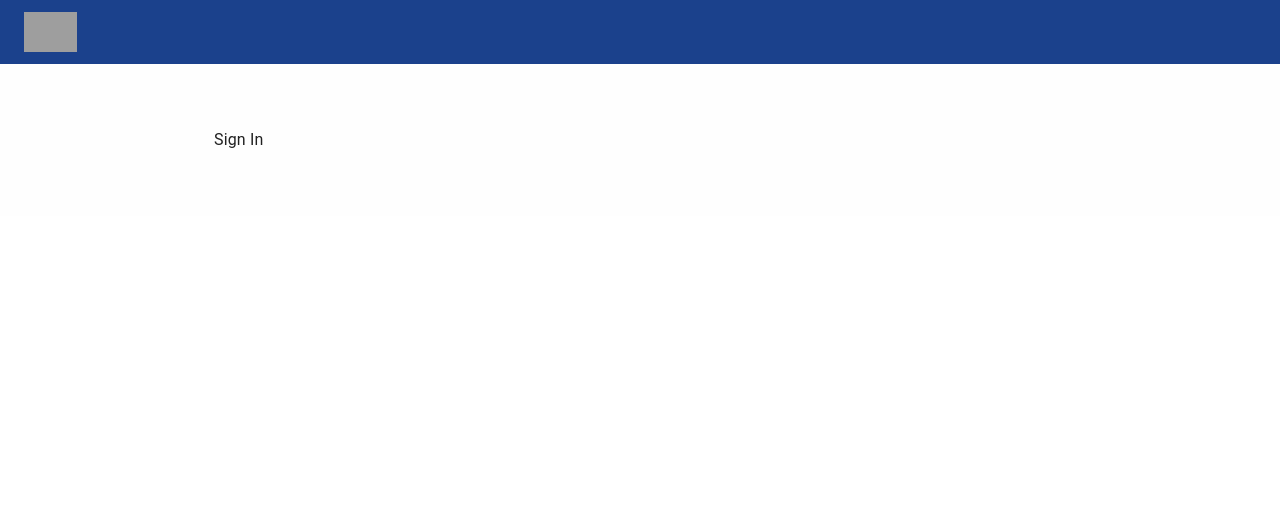
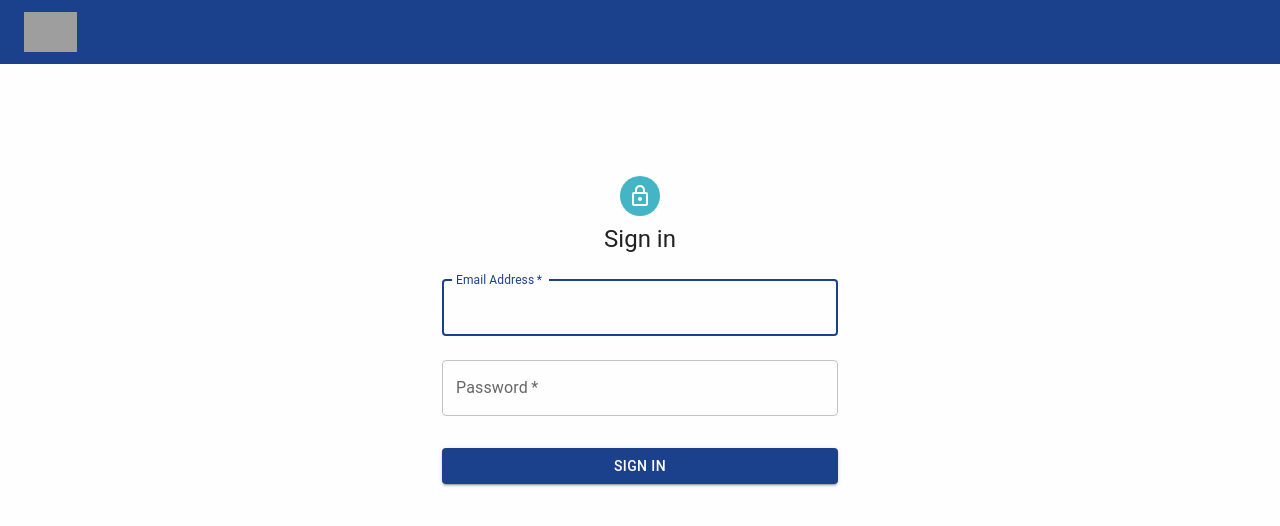
Before and after one commit to sebasnop/factored-frontend, a React (Create React App) app: page /login in a window 1280 px wide. Shown: the top 526 px of the page. Built offline with nearby package versions, Linux system fonts and the light colour scheme; grey boxes are pictures that could not be loaded.

Commit message:
feat: Login form developed.
Material Icons were added. Secondary color on theme was modified.

```diff
--- a/package.json
+++ b/package.json
@@ -5,6 +5,7 @@
   "dependencies": {
     "@emotion/react": "^11.11.4",
     "@emotion/styled": "^11.11.5",
+    "@mui/icons-material": "^5.15.19",
     "@mui/material": "^5.15.19",
     "@testing-library/jest-dom": "^5.17.0",
     "@testing-library/react": "^13.4.0",
--- a/src/pages/LoginPage.tsx
+++ b/src/pages/LoginPage.tsx
@@ -1,16 +1,73 @@
-import { Container } from "@mui/material";
+import { Avatar, Box, Button, Container, TextField, Typography } from "@mui/material";
 import { Header } from "../components/Header";
+import LockOutlinedIcon from '@mui/icons-material/LockOutlined';
 
 function LoginPage() {
+
+  const handleSubmit = (event: React.FormEvent<HTMLFormElement>) => {
+    event.preventDefault();
+    const data = new FormData(event.currentTarget);
+    console.log({
+      email: data.get('email'),
+      password: data.get('password'),
+    });
+  };
+
   return (
     <>
       <Header />
       <main>
         <Container maxWidth={false} component="section"
           sx={{ py: 8, backgroundColor:"#FEFEFE" }}>
-            <Container maxWidth="md">
-              Sign In
-            </Container>
+          <Container component="main" maxWidth="xs">
+            <Box
+              sx={{
+                marginTop: 5,
+                display: 'flex',
+                flexDirection: 'column',
+                alignItems: 'center',
+              }}
+            >
+              <Avatar sx={{ m: 1, bgcolor: 'secondary.main' }}>
+                <LockOutlinedIcon />
+              </Avatar>
+              <Typography component="h1" variant="h5">
+                Sign in
+              </Typography>
+              <Box component="form" onSubmit={ handleSubmit } sx={{ mt: 1 }}>
+                <TextField
+                  margin="normal"
+                  required
+                  fullWidth
+                  id="email"
+                  label="Email Address"
+                  name="email"
+                  type="email"
+                  autoComplete="email"
+                  autoFocus
+                />
+                <TextField
+                  margin="normal"
+                  required
+                  fullWidth
+                  name="password"
+                  label="Password"
+                  type="password"
+                  id="password"
+                  autoComplete="current-password"
+                />
+                <Button
+                  type="submit"
+                  fullWidth
+                  variant="contained"
+                  color="primary"
+                  sx={{ mt: 3, mb: 2 }}
+                >
+                  Sign In
+                </Button>
+              </Box>
+            </Box>
+          </Container>
         </Container>
       </main>
     </>
--- a/src/themes/theme.ts
+++ b/src/themes/theme.ts
@@ -8,7 +8,7 @@
       main: '#1b418c',
     },
     secondary: {
-      main: '#19857b',
+      main: '#43b5c4',
     },
     error: {
       main: red.A400,
```
Also changed, not shown: 1 other file (tests, documents, lock files or other folders).
